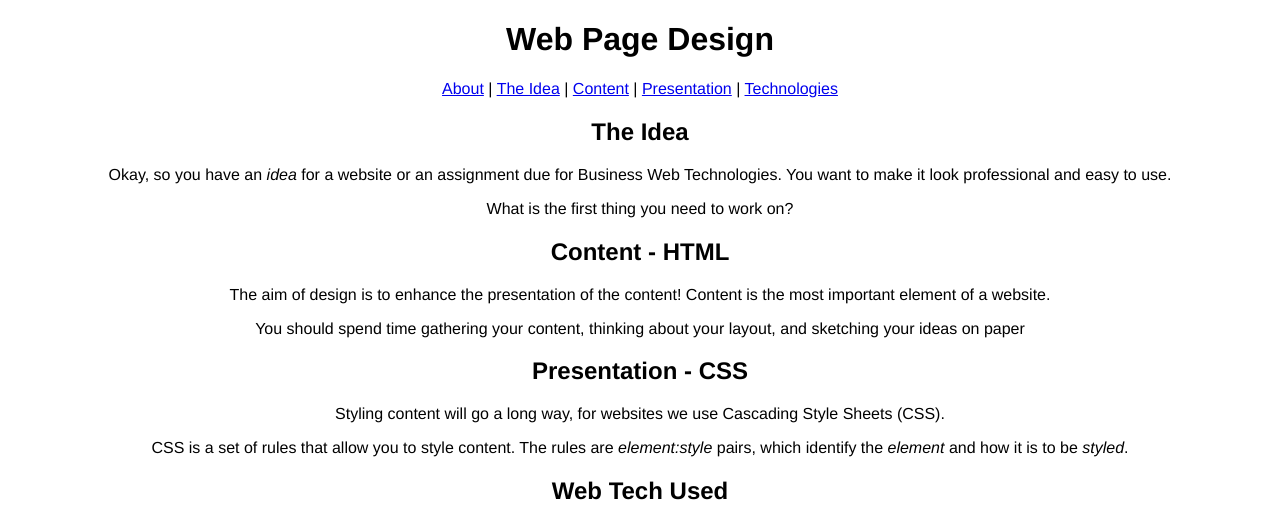
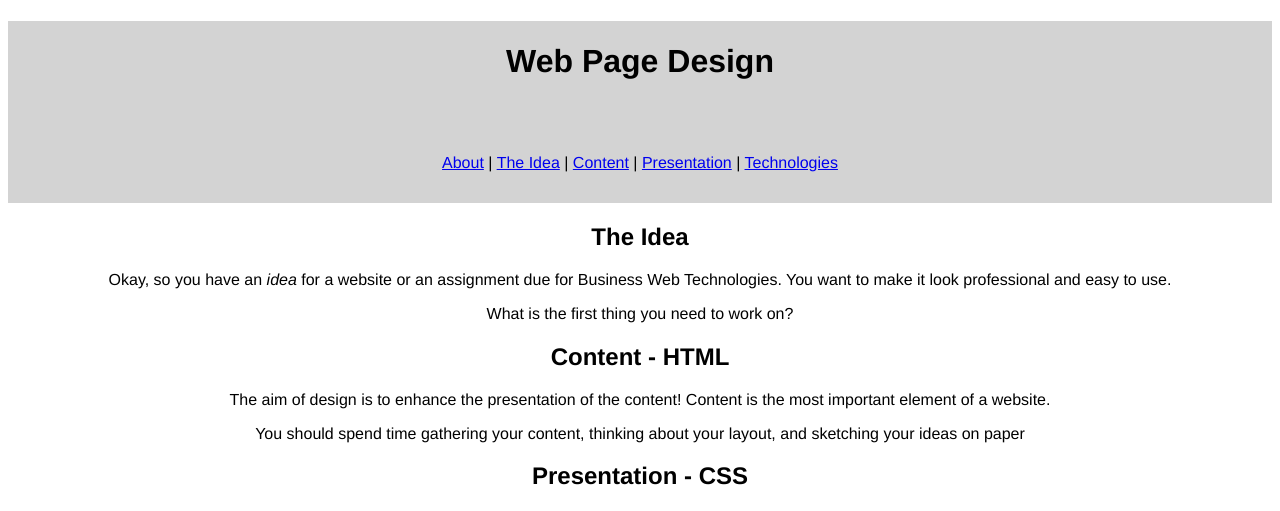
Before and after one commit to danicaclarize/isys3004, a plain HTML site: page index.html in a window 1280 px wide. Shown: the top 511 px of the page. Drawn offline with Linux system fonts and the light colour scheme.

Commit message:
added header background color

```diff
--- a/index.html
+++ b/index.html
@@ -11,6 +11,14 @@
       padding: 0;
       text-align: center;
       font-family: Helvetica, sans-serif
+    }
+
+    header{
+      background-color: lightgray;
+
+    header h1
+      height: 80px;
+      line-height: 80px;
     }
 
   </style>
```
